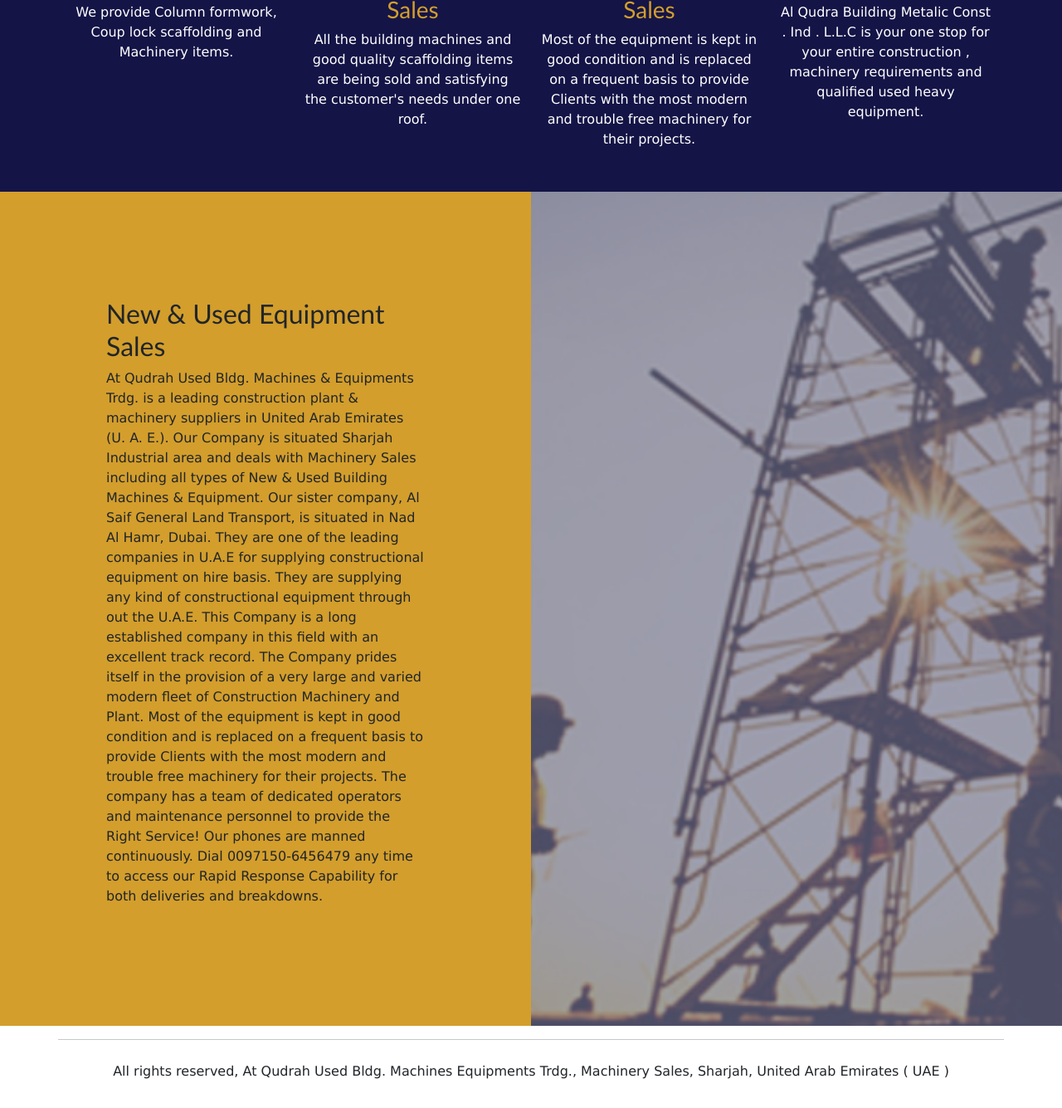
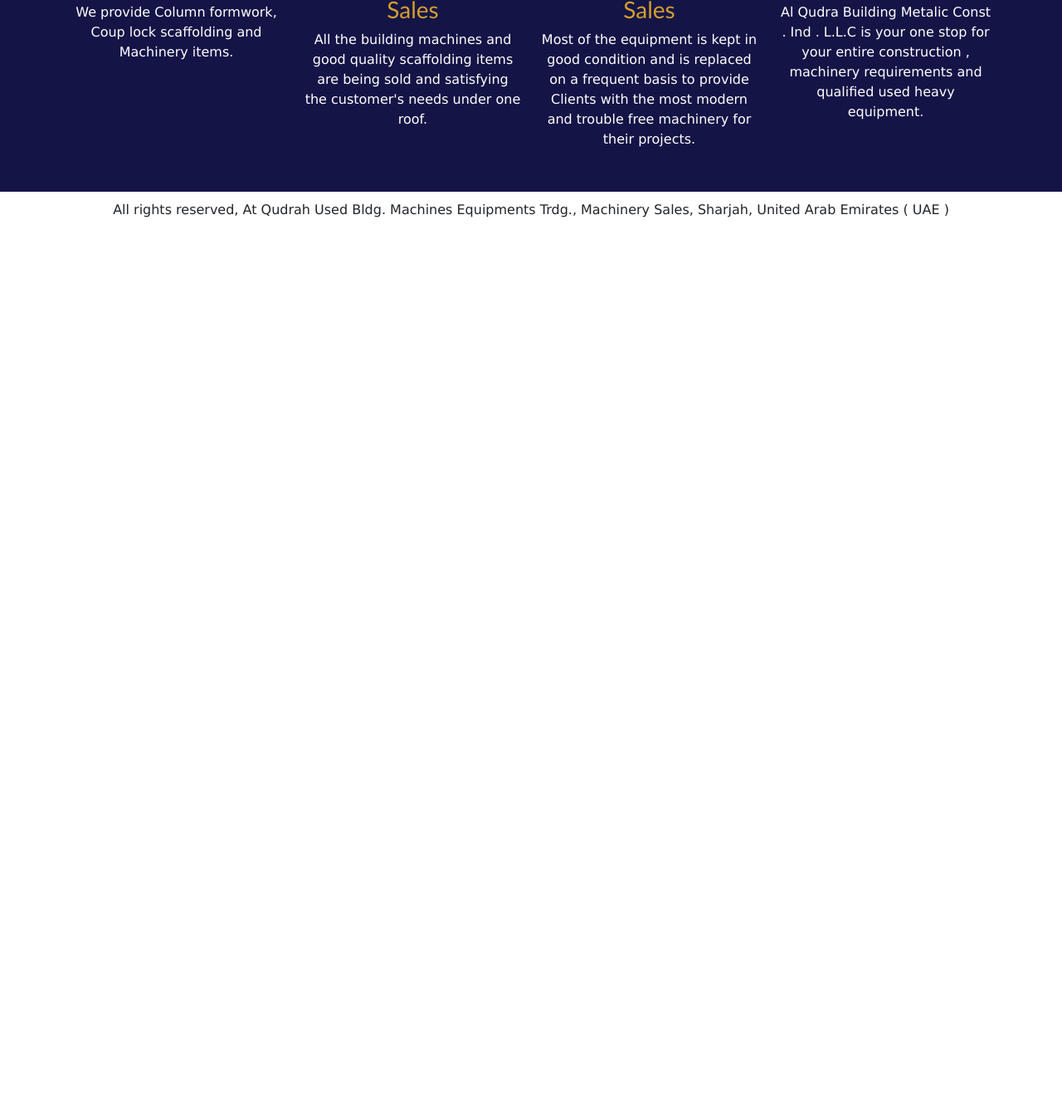
Before and after one commit to amirasalah98/test-responsive, a plain HTML site: page index.html in a window 1280 px wide. Shown: the part 1059-2394 px from the top of the page at 83% size. After the commit the page ends 1356 px from the top, so only its background shows below. Drawn offline with nearby package versions, Linux system fonts and the light colour scheme.

Commit message:
first commit

```diff
--- a/index.html
+++ b/index.html
@@ -125,7 +125,7 @@
       </div>
   </section>
 
-  <section  class="d-none d-xl-block" style="background-image:url(newImages/background2.png);background-repeat: no-repeat;background-size: cover;">
+  <!-- <section  class="d-none d-xl-block" style="background-image:url(newImages/background2.png);background-repeat: no-repeat;background-size: cover;">
     <div class="" style="background-color:rgba(113, 114, 150, 0.678);">
         <div class="p-5" style="width: 50%;background-color: rgb(211, 158, 44);">
         <div >
@@ -153,7 +153,7 @@
       </div>
       </div>
   </div>
-</section>
+</section> -->
            <!-- start contact page   -->
 
 <!-- end contact page -->
@@ -219,7 +219,7 @@
            </table>
 </section> -->
 <!-- end products -->
-<hr class="container">
+<!-- <hr class="container"> -->
 
 <p style="text-align: center;vertical-align: middle;padding:10px; height:50px;">All rights reserved, At Qudrah Used Bldg.
   Machines Equipments Trdg., Machinery Sales, Sharjah, United Arab
```
